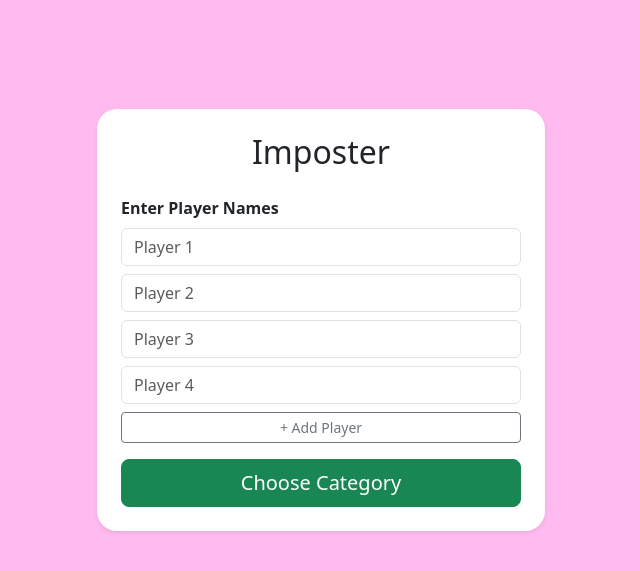
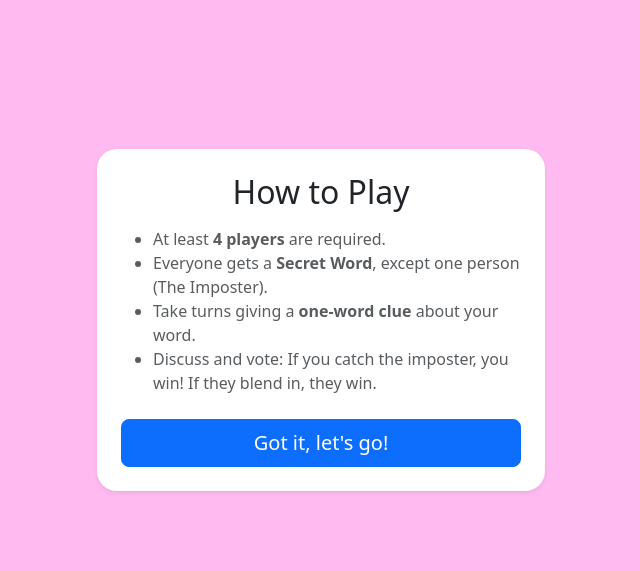
Before and after one commit to ramonicv/CEN-Lab-Project, a Django app: template src/game/templates/game/imposter.html in a window 1280 px wide. Shown: the top 571 px of the page, without its empty margins (319-959 px from the left). Run offline with Django 5.2, Linux system fonts and the light colour scheme; the template is opened without the code that fills it, so the values that code supplies are empty.

Commit message:
Implemented Imposter game, full imposter.html and added routes for page

```diff
--- a/src/game/templates/game/imposter.html
+++ b/src/game/templates/game/imposter.html
@@ -1,14 +1,71 @@
-{% extends 'base.html' %}
+{% extends "base.html" %}
 {% load static %}
 {% block content %}
+<style>
+    #back-button {
+        position: relative;
+        overflow: hidden;
+        background-color: rgba(255, 255, 255, 0.9);
+        border: 2px solid #6c757d;
+        color: #2c2c2c;
+    }
+
+    #back-button::after {
+        content: "";
+        position: absolute;
+        left: 0;
+        bottom: 0;
+        height: 4px; /* The thickness of the loading bar */
+        width: 0%;
+        background: #f0ad4e; /* The gold/orange fill color */
+        transition: width 2s linear;
+    }
+
+    #back-button.holding::after {
+        width: 100%;
+    }
+
+    .game-btn {
+        font-weight: 600;
+        padding: 10px 14px;
+        border-radius: 12px;
+        transition: all 0.2s ease;
+        box-shadow: 0 4px 10px rgba(0,0,0,0.15);
+        border: none;
+    }
+
+    #restart-button {
+        background-color: #ffc107;
+        color: #1f1f1f;
+    }
+
+    #back-button:hover, #restart-button:hover {
+        transform: translateY(-2px);
+        box-shadow: 0 6px 15px rgba(0,0,0,0.25);
+    }
+
+    #back-button:active, #restart-button:active {
+        transform: scale(0.96);
+    }
+</style>
 
 <div id="game-container" class="center-page">
 
-    <div id="setup-phase" class="card shadow-sm border-0 p-4 w-100" style="border-radius: 20px;">
-        <h2 class="text-center mb-4">Imposter</h2>
+    <div id="rules-phase" class="card shadow-sm border-0 p-4 w-100" style="border-radius: 20px;">
+        <h2 class="text-center mb-3">How to Play</h2>
+        <ul class="text-start mb-4 text-muted">
+            <li>At least <strong>4 players</strong> are required.</li>
+            <li>Everyone gets a <strong>Secret Word</strong>, except one person (The Imposter).</li>
+            <li>Take turns giving a <strong>one-word clue</strong> about your word.</li>
+            <li>Discuss and vote: If you catch the imposter, you win! If they blend in, they win.</li>
+        </ul>
+        <button class="btn btn-primary btn-lg w-100" onclick="goToSetup()">Got it, let's go!</button>
+    </div>
+
+    <div id="setup-phase" class="card shadow-sm border-0 p-4 w-100 d-none" style="border-radius: 20px;">
+        <h2 class="text-center mb-4">Who's Playing?</h2>
         <div id="setup-error" class="alert alert-danger d-none"></div>
 
-        <label class="fw-bold mb-2">Enter Player Names</label>
         <div id="player-inputs">
             <input type="text" class="form-control mb-2 p-name" placeholder="Player 1">
             <input type="text" class="form-control mb-2 p-name" placeholder="Player 2">
@@ -16,15 +73,13 @@
             <input type="text" class="form-control mb-2 p-name" placeholder="Player 4">
         </div>
         <button class="btn btn-sm btn-outline-secondary mb-3" onclick="addInput()">+ Add Player</button>
-
         <button class="btn btn-success btn-lg w-100" onclick="showCategoryModal()">Choose Category</button>
     </div>
 
     <div id="category-modal" class="d-none" style="position: fixed; top: 0; left: 0; width: 100%; height: 100%; background: rgba(0,0,0,0.5); z-index: 2000; display: flex; align-items: center; justify-content: center;">
         <div class="card p-4 mx-3" style="border-radius: 20px; max-width: 400px; width: 100%;">
-            <h4 class="text-center mb-3">Pick a Category</h4>
-            <div id="category-buttons" class="d-grid gap-2">
-                </div>
+            <h4 class="text-center mb-3">Pick a Theme</h4>
+            <div id="category-buttons" class="d-grid gap-2"></div>
         </div>
     </div>
 
@@ -40,10 +95,38 @@
         <button id="next-btn" class="btn btn-dark w-100 py-3" onclick="nextReveal()">Next Player</button>
     </div>
 
+    <div id="gameplay-phase" class="card shadow-sm border-0 p-4 w-100 d-none text-center" style="border-radius: 20px;">
+        <h2 class="mb-4">Discussion Phase</h2>
+        <p class="text-muted">Take turns giving clues. Once everyone has spoken, discuss who the imposter might be!</p>
+
+        <button class="btn btn-danger btn-lg w-100 py-3 mt-4" style="border-radius:15px; font-weight:bold;" onclick="revealImposter()">
+            Reveal the Imposter!
+        </button>
+    </div>
+
+    <div id="final-reveal" class="card shadow-sm border-0 p-4 w-100 d-none text-center" style="border-radius: 20px;">
+        <h1 class="mb-2">Game Over!</h1>
+        <p class="text-muted mb-4">The secret word was: <strong id="final-word"></strong></p>
+
+        <div class="alert alert-warning py-4 mb-4">
+            <p class="mb-1 text-uppercase small fw-bold">The Imposter was:</p>
+            <h2 id="final-imposter" class="mb-0"></h2>
+        </div>
+
+        <div class="mt-4">
+            <button id="back-button" class="game-btn">
+                Hold to Go Back
+            </button>
+
+            <button id="restart-button" class="game-btn ms-2" onclick="restartGame()">
+                Restart
+            </button>
+        </div>
+    </div>
+
 </div>
 
 <script>
-    // Rule 2: Word Bank stored entirely in JS
     const wordBank = {
         "Animals": ["Elephant", "Penguin", "Honey Badger", "Kangaroo", "Axolotl"],
         "Food": ["Sushi", "Lasagna", "Poutine", "Guacamole", "Croissant"],
@@ -59,6 +142,11 @@
         currentIndex: 0
     };
 
+    function goToSetup() {
+        document.getElementById('rules-phase').classList.add('d-none');
+        document.getElementById('setup-phase').classList.remove('d-none');
+    }
+
     function addInput() {
         const container = document.getElementById('player-inputs');
         const input = document.createElement('input');
@@ -71,7 +159,6 @@
         const nameInputs = document.querySelectorAll('.p-name');
         const names = Array.from(nameInputs).map(i => i.value.trim()).filter(v => v !== "");
 
-        // Rule 1: Minimum 4 Players
         if (names.length < 4) {
             const err = document.getElementById('setup-error');
             err.innerText = "Minimum 4 players required!";
@@ -86,7 +173,6 @@
         modal.classList.remove('d-none');
         modal.style.display = 'flex';
 
-        // Add Categories + Random
         const cats = Object.keys(wordBank).concat(["Random"]);
         cats.forEach(cat => {
             const btn = document.createElement('button');
@@ -104,7 +190,6 @@
             selectedCat = keys[Math.floor(Math.random() * keys.length)];
         }
 
-        // Rule 2 & 3: Word and Role Assignment
         gameState.secretWord = wordBank[selectedCat][Math.floor(Math.random() * wordBank[selectedCat].length)];
         gameState.imposter = gameState.players[Math.floor(Math.random() * gameState.players.length)];
 
@@ -116,19 +201,18 @@
 
     function updateRevealUI() {
         const player = gameState.players[gameState.currentIndex];
-        document.getElementById('pass-to-user').innerText = `Pass phone to: ${player}`;
+        document.getElementById('pass-to-user').innerText = `Pass to: ${player}`;
         document.getElementById('reveal-hint').classList.remove('d-none');
         document.getElementById('secret-word-display').classList.add('d-none');
 
         const isImposter = player === gameState.imposter;
         const wordEl = document.getElementById('the-word');
-
         wordEl.innerText = isImposter ? "NO WORD" : gameState.secretWord;
         wordEl.className = isImposter ? "text-danger display-4 fw-bold" : "text-success display-4 fw-bold";
         document.getElementById('the-role').innerText = isImposter ? "You are the IMPOSTER! Blend in." : "You are the CREW.";
 
         if (gameState.currentIndex === gameState.players.length - 1) {
-            document.getElementById('next-btn').innerText = "Start Discussion Phase";
+            document.getElementById('next-btn').innerText = "Finish Card Reveal";
         }
     }
 
@@ -142,9 +226,65 @@
         if (gameState.currentIndex < gameState.players.length) {
             updateRevealUI();
         } else {
-            alert("Everyone has seen their word. Begin your clues!");
-            location.reload(); // Restarts game for now
+            document.getElementById('reveal-phase').classList.add('d-none');
+            document.getElementById('gameplay-phase').classList.remove('d-none');
         }
     }
+
+    function revealImposter() {
+        document.getElementById('gameplay-phase').classList.add('d-none');
+        document.getElementById('final-reveal').classList.remove('d-none');
+        document.getElementById('final-word').innerText = gameState.secretWord;
+        document.getElementById('final-imposter').innerText = gameState.imposter;
+    }
+
+    /* Restart Logic - Resets to Phase 0 (Rules) */
+    function restartGame() {
+        // Reset internal state
+        gameState = {
+            players: [],
+            imposter: "",
+            secretWord: "",
+            currentIndex: 0
+        };
+
+        // Hide all phases
+        document.getElementById('setup-phase').classList.add('d-none');
+        document.getElementById('reveal-phase').classList.add('d-none');
+        document.getElementById('gameplay-phase').classList.add('d-none');
+        document.getElementById('final-reveal').classList.add('d-none');
+
+        // Show the Rules phase (Phase 0)
+        document.getElementById('rules-phase').classList.remove('d-none');
+
+        // Clear any previous error messages
+        document.getElementById('setup-error').classList.add('d-none');
+    }
+
+    /* Hold to go Back - Button Logic */
+    const backButton = document.getElementById("back-button");
+    let holdTimer = null;
+
+    backButton.addEventListener("mousedown", startHold);
+    backButton.addEventListener("mouseup", cancelHold);
+    backButton.addEventListener("mouseleave", cancelHold);
+    backButton.addEventListener("touchstart", (e) => {
+        e.preventDefault(); // Prevents mobile tap-hold menus
+        startHold();
+    });
+    backButton.addEventListener("touchend", cancelHold);
+
+    function startHold() {
+        backButton.classList.add("holding");
+        holdTimer = setTimeout(() => {
+            window.location.href = "{% url 'game_select' %}";
+        }, 2000); // 2 seconds to trigger
+    }
+
+    function cancelHold() {
+        clearTimeout(holdTimer);
+        backButton.classList.remove("holding");
+    }
+
 </script>
 {% endblock %}
--- a/src/game/urls.py
+++ b/src/game/urls.py
@@ -11,4 +11,5 @@ urlpatterns = [
     path('screw_the_dealer/', views.screw_the_dealer, name='screw_the_dealer'),
     path('ride_the_bus/', views.ride_the_bus, name='ride_the_bus'),
     path('truth_or_drink/', views.truth_or_drink, name='truth_or_drink'),
+    path('imposter/', views.imposter, name='imposter'),
 ]
```
